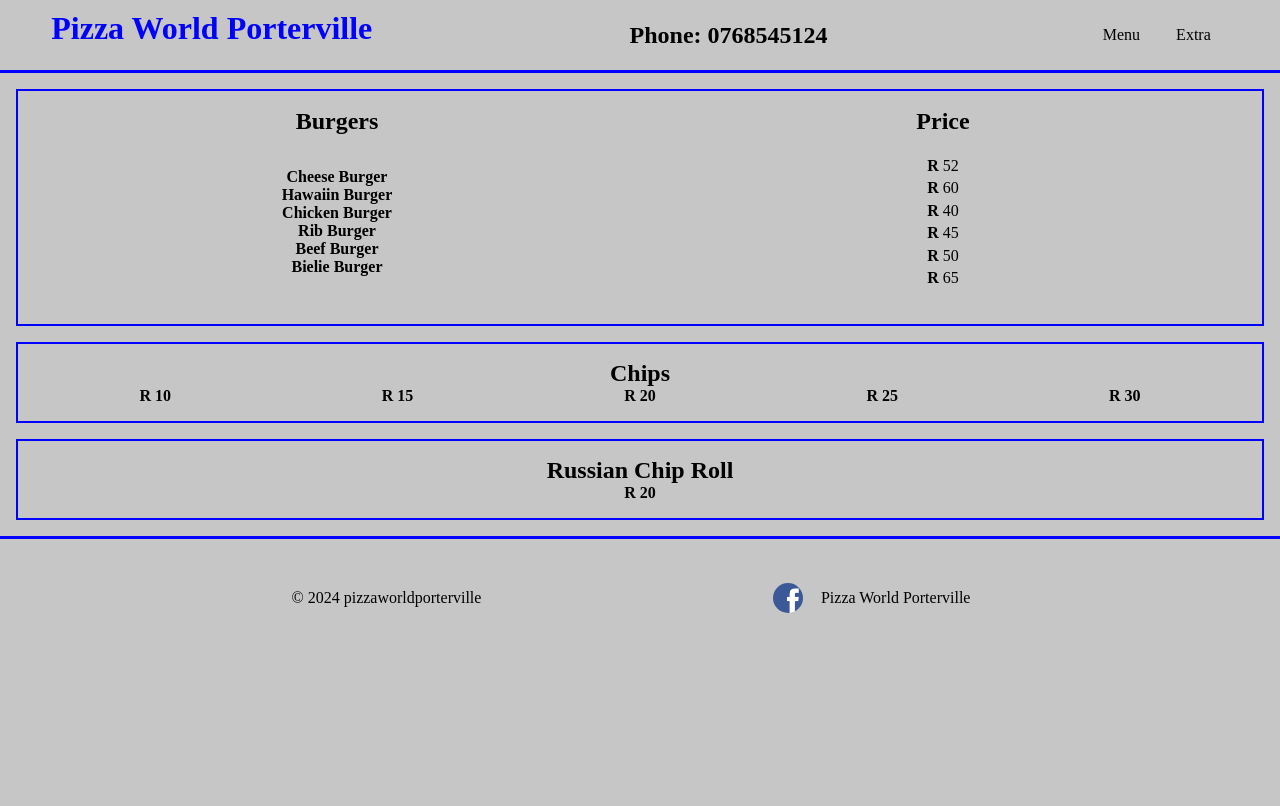
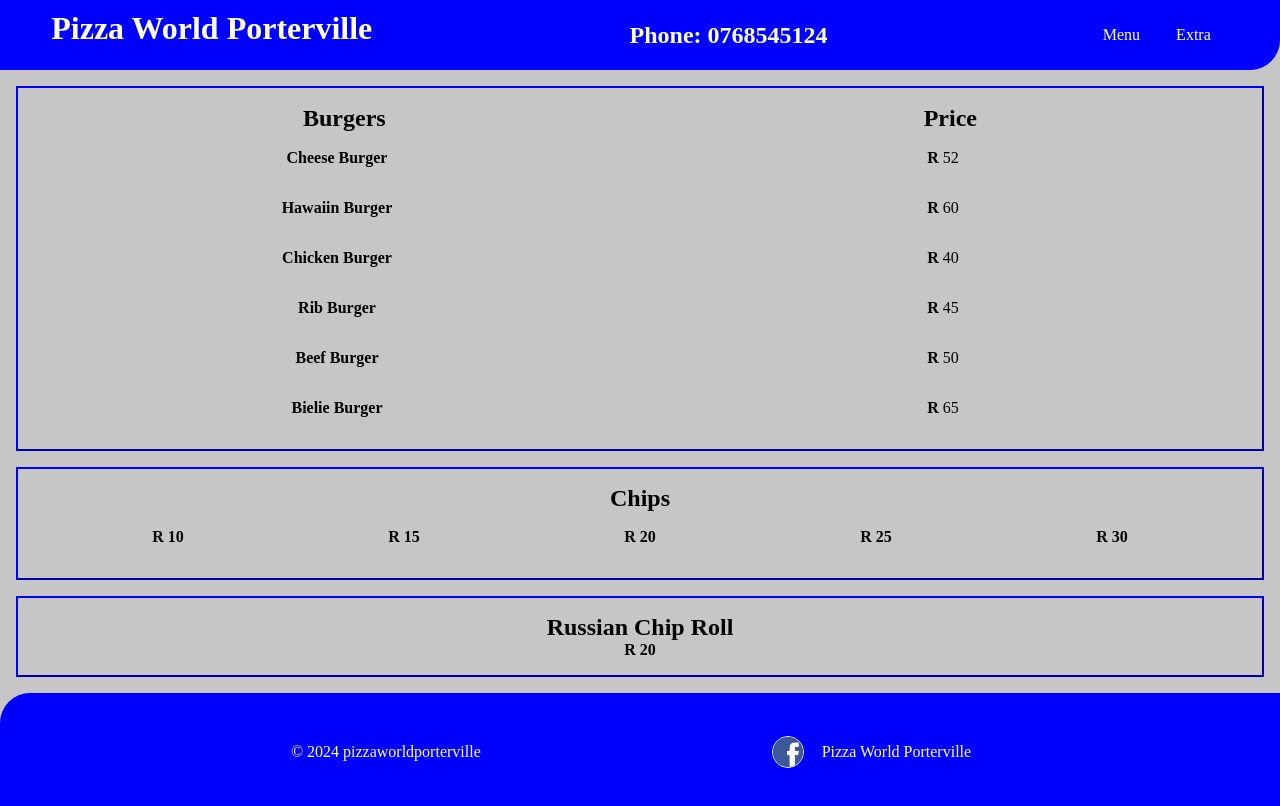
Before and after one commit to AdriaanNaude/pizza-world-web, a React (Vite) app: page /pizza-world-web/extra in a window 1280 px wide. Shown: the top 806 px of the page. Built offline with nearby package versions, Linux system fonts and the light colour scheme.

Commit message:
fix: more css fixes

```diff
--- a/src/Bookmark/Bookmark.jsx
+++ b/src/Bookmark/Bookmark.jsx
@@ -4,9 +4,9 @@
 function Bookmark(){
     return (
         <div className={styles.bookmark_menu}>
-            <HashLink smooth to='#seafood_menu'>Seafood</HashLink>
-            <HashLink smooth to='#veg_menu'>Vegetarian</HashLink>
-            <HashLink smooth to='#toppings_menu'>Toppings</HashLink>
+            <HashLink className={styles.menu_link} smooth to='#seafood_menu'>Seafood</HashLink>
+            <HashLink className={styles.menu_link} smooth to='#veg_menu'>Vegetarian</HashLink>
+            <HashLink className={styles.menu_link} smooth to='#toppings_menu'>Toppings</HashLink>
         </div>
     );
 }
--- a/src/Bookmark/Bookmark.module.css
+++ b/src/Bookmark/Bookmark.module.css
@@ -1,6 +1,27 @@
 .bookmark_menu{
     display: flex;
     justify-content: space-evenly;
-    border: 2px solid blue;
+    border-top: 2px outset blue;
+    border-bottom: 2px outset blue;
+    border-radius: 20px 20px 20px 20px;
     margin-top: 1rem;
 }
+.menu_link{
+    margin: 10px;
+    text-decoration: none;
+    padding: 8px;
+}
+.menu_link{
+    color: blue;
+}
+.menu_link:active{
+    color: blue;
+}
+.menu_link:visited{
+    color: blue;
+}
+.menu_link:hover{
+    border-radius: 5px;
+    background-color: crimson;
+    color: white;
+}
--- a/src/Extra_menu/Extra_menu.jsx
+++ b/src/Extra_menu/Extra_menu.jsx
@@ -1,12 +1,6 @@
 import styles from './Extra_menu.module.css'
+import Burger from './burger.json'
 function Extra_menu(){
-
-    const cheese_burger_price = 52;
-    const hawaiin_burger_price = 60;
-    const chick_burger_price = 40;
-    const rib_burger_price = 45;
-    const beef_burger_price = 50;
-    const bielie_burger_price = 65;
 
     return(
         <>
@@ -22,36 +16,24 @@
                 </tr>
             </thead>
             <tbody>
+            {
+             Burger.map( burger => {
+              return(
+                <>
                 <tr className={styles.data_row}>
                          <td className={styles.burger_data_field}>
-                             <b>Cheese Burger </b>
-                             <b>Hawaiin Burger</b>
-                             <b>Chicken Burger</b>
-                             <b>Rib Burger</b>
-                             <b>Beef Burger</b>
-                             <b>Bielie Burger</b>
+                            <b>{burger.name}</b>
                          </td>
                           <td className={styles.price_data_field}>
-                                <div>
-                                    <b>R</b> {cheese_burger_price}
-                                </div>
-                                <div>
-                                    <b>R</b> {hawaiin_burger_price}
-                                </div>
-                                <div>
-                                    <b>R</b> {chick_burger_price}
-                                </div>
-                                <div>
-                                    <b>R</b> {rib_burger_price}
-                                </div>
-                                <div>
-                                    <b>R</b> {beef_burger_price}
-                                </div>
-                                 <div>
-                                    <b>R</b> {bielie_burger_price}
-                                </div>
+                            <div>
+                                <b>R</b> {burger.price}
+                            </div>
                           </td>
                       </tr>
+                     </>
+                    )
+                 })
+                }
             </tbody>
         </table>
 
--- a/src/Extra_menu/Extra_menu.module.css
+++ b/src/Extra_menu/Extra_menu.module.css
@@ -1,8 +1,7 @@
 .menu_one, .menu_two, .menu_three {
-    Border: 2px solid blue;
+    Border: 2px outset blue;
     display: flex;
     flex-direction: column;
-    justify-content: space-evenly;
     text-align: center;
     padding: 1rem;
     margin: 1rem;
@@ -11,29 +10,28 @@
     display: flex;
     flex-direction: row;
     justify-content: space-evenly;
+    padding: 1rem;
 }
 .data_head_row{
-    display: grid;
-    grid-template-columns: repeat(2, 1fr);
+    display: flex;
+    justify-content: space-around;
+    align-items: center;
 }
 .data_row{
     display: flex;
 }
-
 .burger_data_field{
     display: flex;
     flex-direction: column;
-    justify-content: space-evenly;
-    padding: 2rem 1rem 2rem 1rem;
-    flex: 2;
+    padding: 1em;
+    flex: 1;
     order: 1;
 }
 .price_data_field{
     display: flex;
-    padding: 1rem;
     flex-direction: column;
-    justify-content: space-evenly;
     align-items: center;
-    flex: 2;
+    padding: 1em;
+    flex: 1;
     order: 2;
 }
--- /dev/null
+++ b/src/Extra_menu/burger.json
@@ -0,0 +1,26 @@
+[
+    {
+    "name":"Cheese Burger",
+    "price": 52
+    },
+    {
+    "name":"Hawaiin Burger",
+    "price": 60
+    },
+    {
+    "name":"Chicken Burger",
+    "price":40
+    },
+    {
+    "name":"Rib Burger",
+    "price":45
+    },
+    {
+    "name":"Beef Burger",
+    "price":50
+    },
+    {
+    "name":"Bielie Burger",
+    "price":65
+    }
+]
--- a/src/Footer/Footer.jsx
+++ b/src/Footer/Footer.jsx
@@ -10,7 +10,7 @@
                 &copy; {date} pizzaworldporterville
             </div>
             <div className={styles.footerinfo_two}>
-                <img className={styles.facebook_img} src={logo} alt="faceBook logo" /> <a href="https://www.facebook.com/PizzaWorldPorterville?mibextid=ZbWKwL">Pizza World Porterville</a>
+                <img className={styles.facebook_img} src={logo} alt="faceBook logo" /> <a className={styles.facelink} href="https://www.facebook.com/PizzaWorldPorterville?mibextid=ZbWKwL">Pizza World Porterville</a>
             </div>
         </footer>
     );
--- a/src/Footer/Footer.module.css
+++ b/src/Footer/Footer.module.css
@@ -1,7 +1,9 @@
 .main_footer{
     display: flex;
     justify-content: space-evenly;
-    border-top: 3px solid blue;
+    background-color:  blue;
+    border-radius: 30px 0 0 0;
+    color: white;
     text-align: center;
     padding: 1rem;
 }
@@ -14,6 +16,7 @@
     align-items: center;
 }
 .facebook_img{
+    border: 1px solid white;
     border-radius: 50%;
     width: 30px;
     height: 30px;
@@ -24,3 +27,21 @@
         flex-direction: column;
     }
 }
+.facelink{
+    margin: 10px;
+    text-decoration: none;
+    padding: 8px;
+    color: white;
+}
+
+.facelink:active{
+    color: white;
+}
+.facelink:visited{
+    color: white;
+}
+.facelink:hover{
+    border-radius: 5px;
+    background-color: crimson;
+    color: white;
+}
--- a/src/Header/Header.jsx
+++ b/src/Header/Header.jsx
@@ -13,9 +13,9 @@
                 <b className={styles.phone}>Phone: {phoneNumber}</b>
             </div>
             <nav className={styles.main_nav}>
-                <Link to="/pizza-world-web/">Menu</Link>
+                <Link className={styles.nav_link} smooth to="/pizza-world-web/">Menu</Link>
                 {/*<Link to="pizza-world-web/special">Specials</Link>*/}
-                <Link to="/pizza-world-web/extra">Extra</Link>
+                <Link className={styles.nav_link} smooth to="/pizza-world-web/extra">Extra</Link>
                 {/*<Link to="/about">About</Link>*/}
             </nav>
         </header>
--- a/src/Header/Header.module.css
+++ b/src/Header/Header.module.css
@@ -1,6 +1,8 @@
 .main_header{
     display: flex;
-    border-bottom: 3px solid blue;
+    background-color: blue;
+    color: white;
+    border-radius: 0 0 30px 0;
     justify-content: space-evenly;
     text-align: center;
     flex-wrap: wrap;
@@ -11,9 +13,6 @@
         flex-direction: column;
         padding: 5px;
     }
-}
-.main_name{
-    color: blue;
 }
 .contact{
     align-self: center;
@@ -49,3 +48,21 @@
 .phone{
     font-size: 1.5em;
 }
+
+.nav_link{
+    margin: 10px;
+    text-decoration: none;
+    padding: 8px;
+    color: white;
+}
+.nav_link:active{
+    color: white;
+}
+.nav_link:visited{
+    color: white;
+}
+.nav_link:hover{
+    border-radius: 5px;
+    background-color: crimson;
+    color: white;
+}
--- a/src/index.css
+++ b/src/index.css
@@ -9,7 +9,7 @@
 .main-table{
     display: flex;
     flex-direction: column;
-    border: 2px solid blue;
+    border: 2px outset blue;
     margin: 1rem;
     padding: 1rem;
 }
@@ -43,6 +43,7 @@
     flex-direction: column;
     justify-content: center;
     align-items: center;
+    text-align: center;
     padding: 1rem;
     flex: 2;
     order: 1;
@@ -51,6 +52,7 @@
     display: flex;
     justify-content: space-evenly;
     align-items: center;
+    text-align: center;
     padding: 1rem;
     flex: 2;
     order: 2;
@@ -73,15 +75,14 @@
         flex-direction: row;
     }
 }
-
 a{
     margin: 10px;
     text-decoration: none;
     padding: 8px;
-    color: black;
+    color: blue;
 }
 a:active{
-    color: white;
+    color: blue;
 }
 a:visited{
     color: blue;
```
